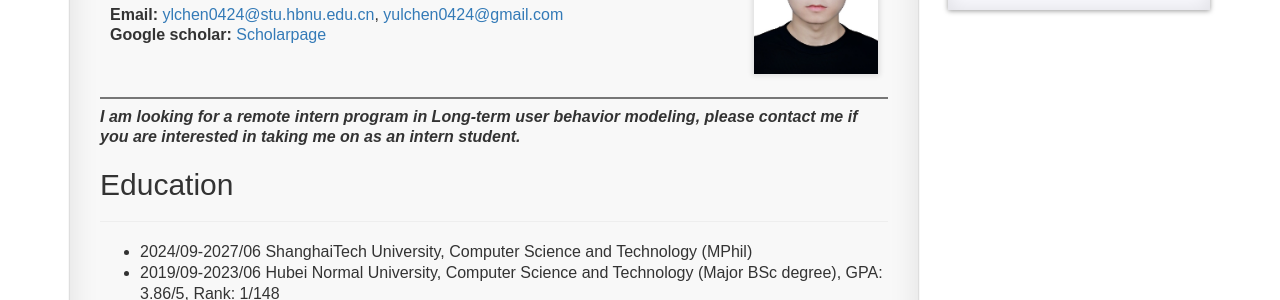
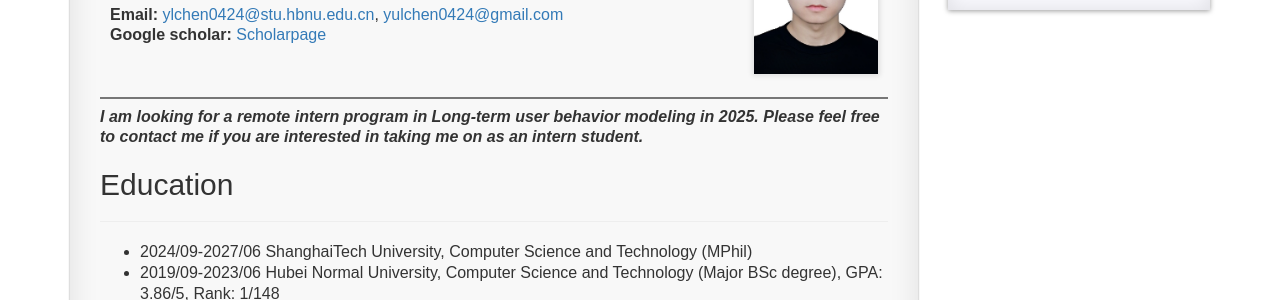
Before and after one commit to yulongC/yulongC.github.io, a Jekyll site: the page built from pages/1_homepage.md, in a window 1280 px wide. Shown: the part 290-590 px from the top of the page. Built offline with Jekyll 4.4.1, drawn with Linux system fonts in a browser that asks for light colours; comment, search, counter and statistics services are not loaded.

Commit message:
Update 1_homepage.md

```diff
--- a/pages/1_homepage.md
+++ b/pages/1_homepage.md
@@ -13,7 +13,7 @@ permalink: /homepage/
 
 | <br> I am a student at Hubei Normal University. My major is Computer Science and Technology, with a focus on Long-term user behavior modeling / Human computer interaction / Interpretable Artificial Intelligence (XAI) / Computer Graphic. I am ranked in the top 1 of my profession at Hubei Normal University. I served as a Student member at CCF 2021. <br> <br> **Email:** <ylchen0424@stu.hbnu.edu.cn>, <yulchen0424@gmail.com> <br> **Google scholar:** [Scholarpage](https://scholar.google.com/citations?hl=en&user=G4RazmQAAAAJ&view_op=list_works&gmla=AOV7GLMocIzBzFzB3jGGdrzAaTuncsxcl1r1nD7tQGtvVPucTCOyUvQZ4YUjoouO6NzDMY6W1OnE4XuL-jGo7QMQzTs6GHV_FV8Ax3LqWM8ycc0-a3LA0vU2IYw4iL9C5bJu4Zxzn1zE) <br> | <br> &emsp; ![image](https://yulongC.github.io/images/chen-2023.jpg) <br> <br> |
 
-***I am looking for a remote intern program in Long-term user behavior modeling, please contact me if you are interested in taking me on as an intern student.***
+***I am looking for a remote intern program in Long-term user behavior modeling in 2025. Please feel free to contact me if you are interested in taking me on as an intern student.***
 
 ## Education
 
```
